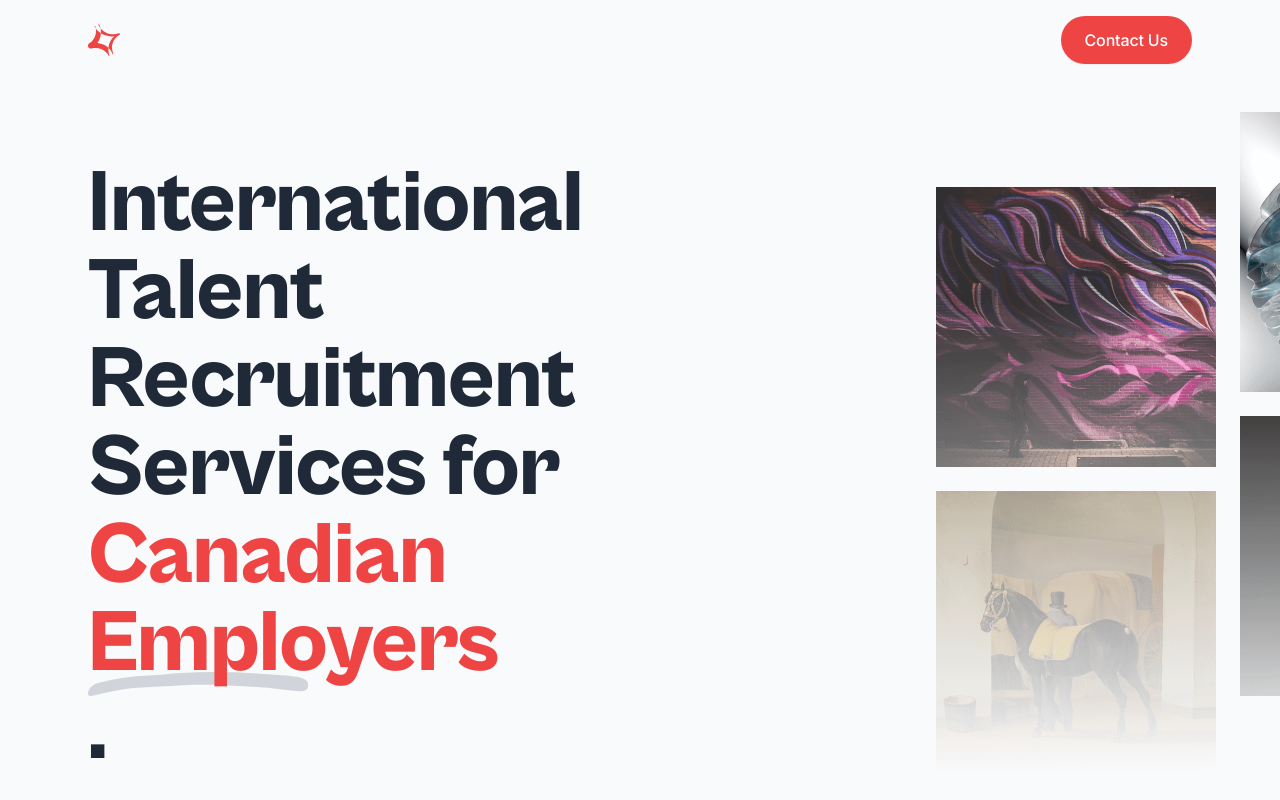
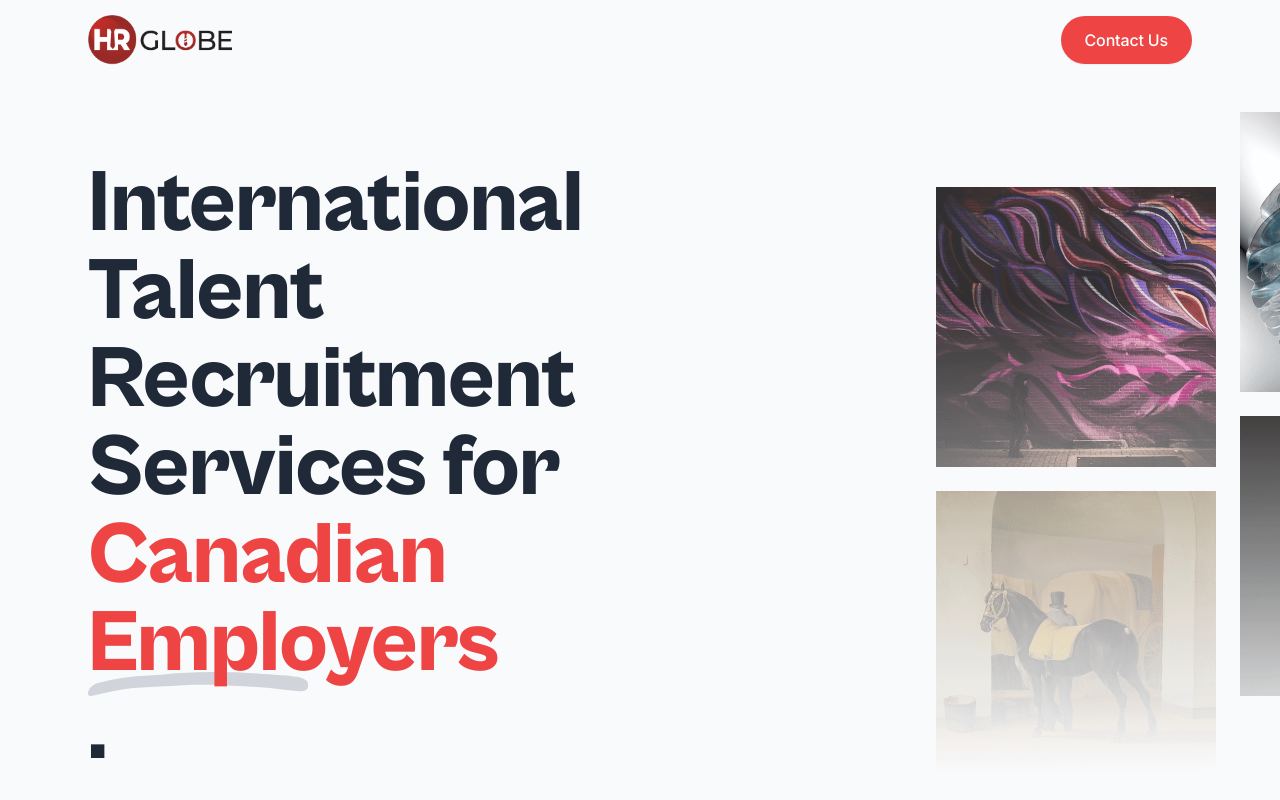
Before and after one commit to ouahib-abderrazzak/hr-glob, a Vue app: page / in a window 1280 px wide. Shown: the top 800 px of the page. Built offline with nearby package versions, Linux system fonts and the light colour scheme.

Commit message:
add logo

```diff
--- a/src/partials/Footer.vue
+++ b/src/partials/Footer.vue
@@ -21,24 +21,11 @@
               to="/"
               aria-label="Cruip"
             >
-              <svg
-                class="
-                  fill-red-500
-                  group-hover:fill-red-600
-                  transition
-                  duration-150
-                  ease-in-out
-                  w-8
-                  h-8
-                "
-                width="32"
-                height="32"
-                xmlns="http://www.w3.org/2000/svg"
-              >
-                <path
-                  d="m7.799 4.47.325.434a19.264 19.264 0 0 0 4.518 4.204l.27.175-.013.257a17.638 17.638 0 0 1-.437 2.867l-.144.564a18.082 18.082 0 0 1-2.889 5.977c2.272.245 4.492.88 6.5 1.886 1.601.788 3.062 1.798 4.344 2.972l.142.135-.017.232a17.034 17.034 0 0 0 1.227 7.504l-.724.323c-1.555-2.931-4.113-5.287-7.19-6.632-3.075-1.351-6.602-1.622-9.857-.844-.822.194-1.532.094-2.146-.183a3.138 3.138 0 0 1-1.29-1.146l-.076-.133-.078-.154-.085-.201a2.893 2.893 0 0 1-.095-1.694c.174-.624.55-1.2 1.239-1.67 2.734-1.85 4.883-4.537 5.944-7.68.704-2.076.925-4.32.633-6.545l-.101-.647Zm4.674-.284.16.2a15.87 15.87 0 0 0 5.629 4.322c3.752 1.76 8.363 2.075 12.488.665.419-.14.78-.044 1.002.158l.106.12.066.11.026.063c.125.33.024.751-.4.994-3.404 1.905-5.92 5.05-6.98 8.573a13.967 13.967 0 0 0 .727 10.055l.241.484-.724.323c-.913-2.227-2.326-4.302-4.12-6.05l-.28-.262.026-.305a16.667 16.667 0 0 1 1.121-4.652l.206-.488c1.05-2.443 2.676-4.59 4.664-6.293-3.064.442-6.273.17-9.243-.858a19.036 19.036 0 0 1-4.072-1.93l-.204-.132.017-.322a18.337 18.337 0 0 0-.415-4.605l-.04-.17ZM10.957 0a18.125 18.125 0 0 1 1.424 3.792l.092.394-.174-.219A14.803 14.803 0 0 1 10.235.322L10.957 0ZM7.046 1.746c.277.725.494 1.463.653 2.206l.1.519-.012-.016a17.99 17.99 0 0 1-1.203-1.891l-.262-.495.724-.323Z"
-                />
-              </svg>
+              <img
+                class="w-36"
+                src="/hr-globe-logo.png"
+                alt="HR Globe Company"
+              />
             </router-link>
           </div>
         </div>
--- a/src/partials/Header.vue
+++ b/src/partials/Header.vue
@@ -6,24 +6,7 @@
         <div class="shrink-0 mr-4">
           <!-- Logo -->
           <router-link class="block group" to="/" aria-label="Cruip">
-            <svg
-              class="
-                fill-red-500
-                group-hover:fill-red-600
-                transition
-                duration-150
-                ease-in-out
-                w-8
-                h-8
-              "
-              width="32"
-              height="32"
-              xmlns="http://www.w3.org/2000/svg"
-            >
-              <path
-                d="m7.799 4.47.325.434a19.264 19.264 0 0 0 4.518 4.204l.27.175-.013.257a17.638 17.638 0 0 1-.437 2.867l-.144.564a18.082 18.082 0 0 1-2.889 5.977c2.272.245 4.492.88 6.5 1.886 1.601.788 3.062 1.798 4.344 2.972l.142.135-.017.232a17.034 17.034 0 0 0 1.227 7.504l-.724.323c-1.555-2.931-4.113-5.287-7.19-6.632-3.075-1.351-6.602-1.622-9.857-.844-.822.194-1.532.094-2.146-.183a3.138 3.138 0 0 1-1.29-1.146l-.076-.133-.078-.154-.085-.201a2.893 2.893 0 0 1-.095-1.694c.174-.624.55-1.2 1.239-1.67 2.734-1.85 4.883-4.537 5.944-7.68.704-2.076.925-4.32.633-6.545l-.101-.647Zm4.674-.284.16.2a15.87 15.87 0 0 0 5.629 4.322c3.752 1.76 8.363 2.075 12.488.665.419-.14.78-.044 1.002.158l.106.12.066.11.026.063c.125.33.024.751-.4.994-3.404 1.905-5.92 5.05-6.98 8.573a13.967 13.967 0 0 0 .727 10.055l.241.484-.724.323c-.913-2.227-2.326-4.302-4.12-6.05l-.28-.262.026-.305a16.667 16.667 0 0 1 1.121-4.652l.206-.488c1.05-2.443 2.676-4.59 4.664-6.293-3.064.442-6.273.17-9.243-.858a19.036 19.036 0 0 1-4.072-1.93l-.204-.132.017-.322a18.337 18.337 0 0 0-.415-4.605l-.04-.17ZM10.957 0a18.125 18.125 0 0 1 1.424 3.792l.092.394-.174-.219A14.803 14.803 0 0 1 10.235.322L10.957 0ZM7.046 1.746c.277.725.494 1.463.653 2.206l.1.519-.012-.016a17.99 17.99 0 0 1-1.203-1.891l-.262-.495.724-.323Z"
-              />
-            </svg>
+            <img class="w-36" src="/hr-globe-logo.png" alt="HR Globe Company" />
           </router-link>
         </div>
 
```
Also changed, not shown: public/hr-globe-logo.png (added).
